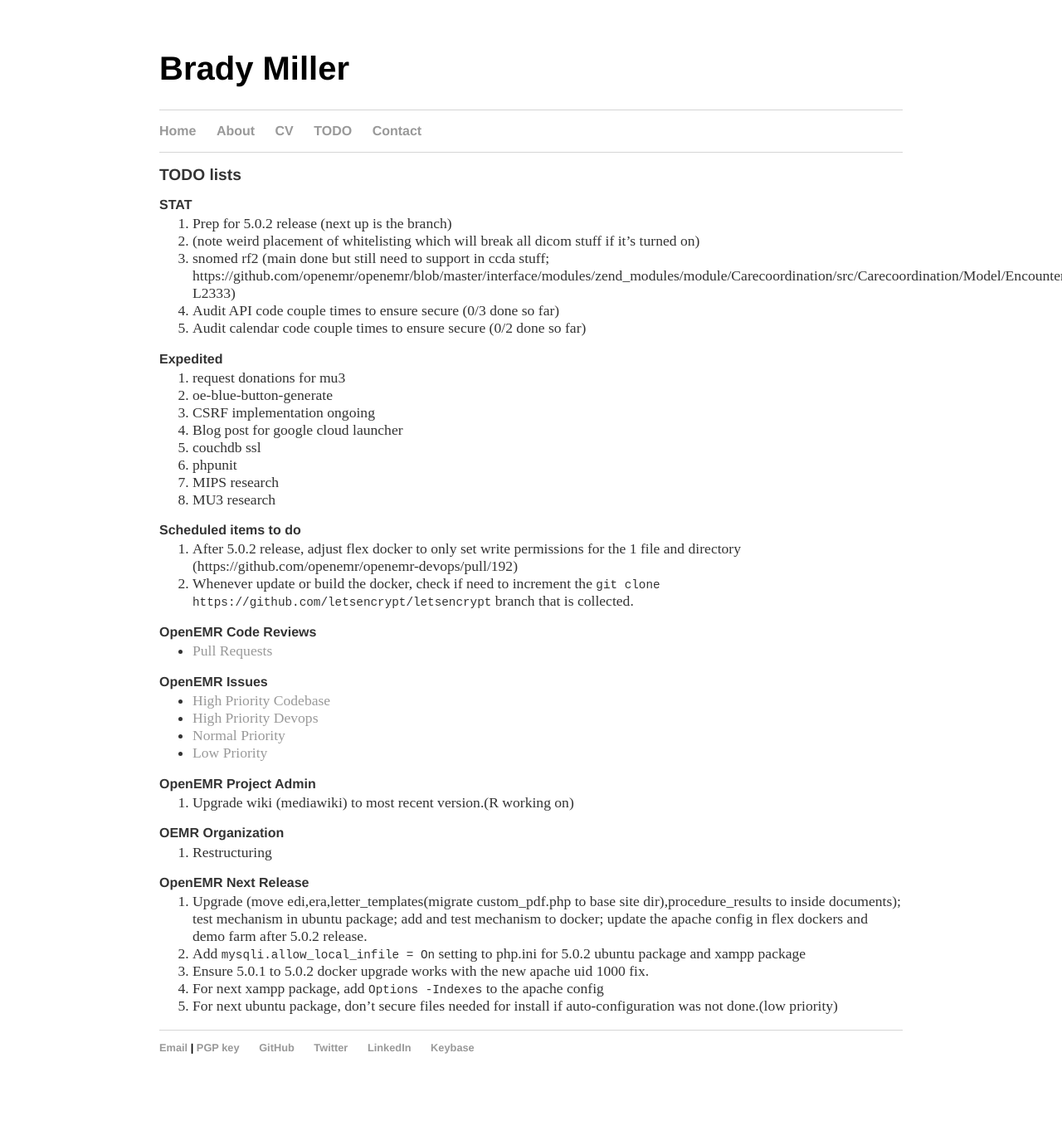
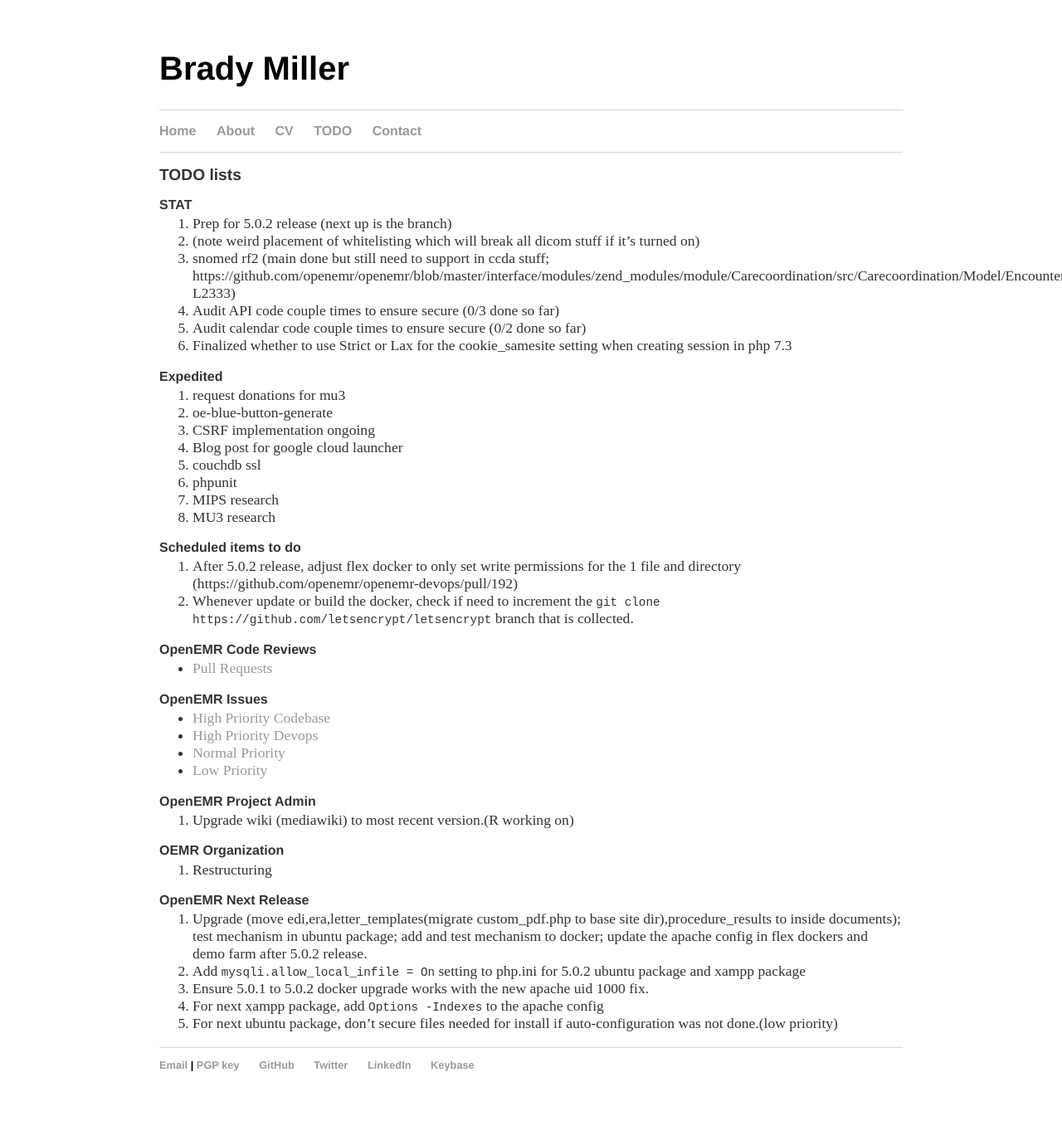
Before and after one commit to bradymiller/bradymiller.github.io, a Jekyll site: the page built from todo/index.md, in a window 1280 px wide. Shown: the whole page at 83% size. Built offline with Jekyll 4.4.1, drawn with Linux system fonts in a browser that asks for light colours; our own code applies the rules of GitHub Pages for plain Markdown files; before the commit the page ends 1330 px from its top, so only the background shows below that.

Commit message:
Update index.md

```diff
--- a/todo/index.md
+++ b/todo/index.md
@@ -9,6 +9,7 @@
 1. snomed rf2 (main done but still need to support in ccda stuff; https://github.com/openemr/openemr/blob/master/interface/modules/zend_modules/module/Carecoordination/src/Carecoordination/Model/EncounterccdadispatchTable.php#L2316-L2333)
 1. Audit API code couple times to ensure secure (0/3 done so far)
 1. Audit calendar code couple times to ensure secure (0/2 done so far)
+1. Finalized whether to use Strict or Lax for the cookie_samesite setting when creating session in php 7.3
 
 ### Expedited
 1. request donations for mu3
```
